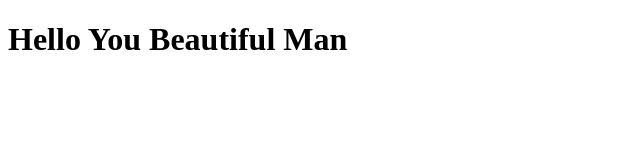
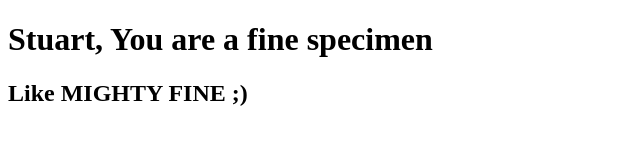
Before and after one commit to JereMitch/traceability, a website: page client/index.html in a window 1280 px wide. Shown: the whole page, without its empty margins (0-640 px from the left). Drawn offline with Linux system fonts and the light colour scheme.

Commit message:
because courtney said so

```diff
--- a/client/index.html
+++ b/client/index.html
@@ -7,6 +7,7 @@
     <title>Document</title>
 </head>
 <body>
-    <h1>Hello You Beautiful Man</h1>
+    <h1>Stuart, You are a fine specimen</h1>
+    <h2>Like MIGHTY FINE ;)</h2>
 </body>
 </html>
--- a/server/index.js
+++ b/index.js
@@ -14,7 +14,7 @@ const rollbar = new Rollbar({
 app.use(express.static("client"))
 
 app.get('/', (req,res) => {
-    res.sendFile(path.join(__dirname, '../client/index.html'))
+    res.sendFile(path.join(__dirname, './client/index.html'))
     rollbar.info('Success')
 })
 
--- a/package.json
+++ b/package.json
@@ -2,10 +2,10 @@
   "name": "traceability",
   "version": "1.0.0",
   "description": "",
-  "main": "server/index.js",
+  "main": "index.js",
   "scripts": {
     "test": "echo \"Error: no test specified\" && exit 1",
-    "start": "node server/index.js"
+    "start": "node index.js"
   },
   "keywords": [],
   "author": "",
```
